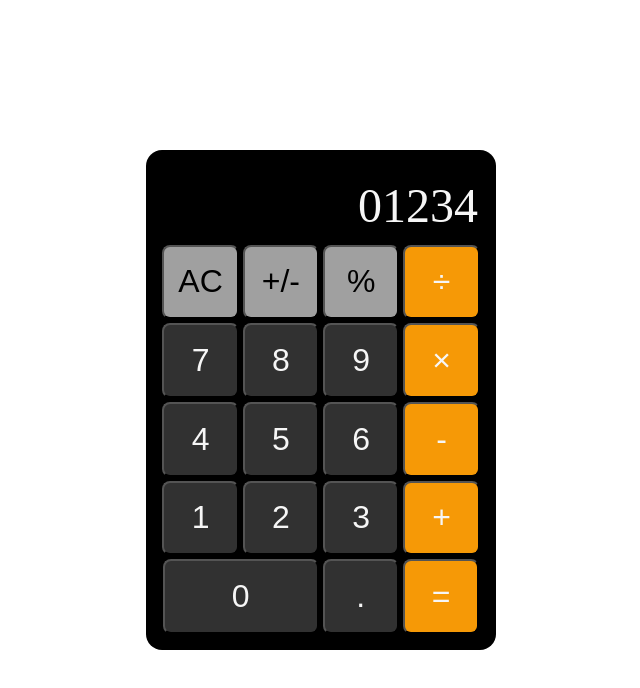
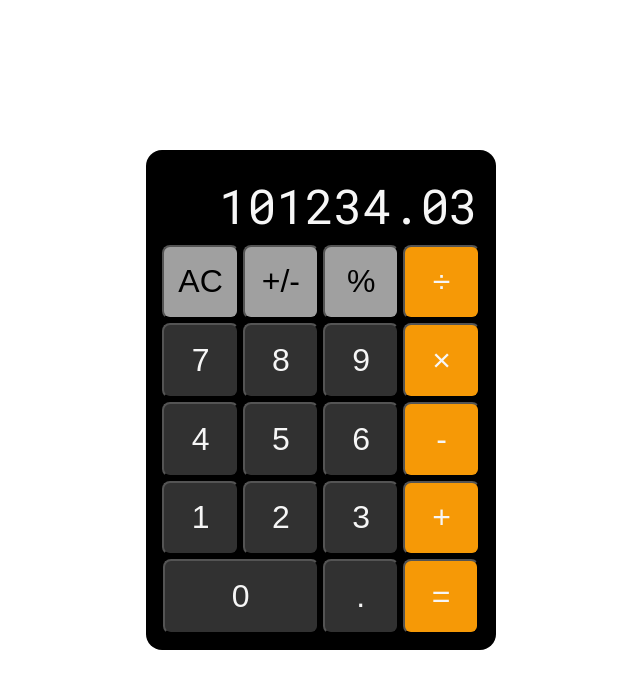
Before and after one commit to Edward-Rodriguez/calculator, a plain HTML site: page index.html in a window 1280 px wide. Shown: the whole page, without its empty margins (319-959 px from the left). Drawn offline with Linux system fonts and the light colour scheme.

Commit message:
Add google font for display

```diff
--- a/css/style.css
+++ b/css/style.css
@@ -1,3 +1,4 @@
+@import url('https://fonts.googleapis.com/css2?family=Roboto+Mono&display=swap');
 html {
   box-sizing: border-box;
   height: 100%;
@@ -41,6 +42,7 @@ body {
   display: flex;
   align-items: center;
   justify-content: flex-end;
+  font-family: 'Roboto Mono', monospace;
 }
 
 .buttons {
@@ -67,10 +69,6 @@ body {
   font-size: 32px;
 }
 
-button.zero {
-  width: 49%;
-}
-
 .clear,
 .sign,
 .percent {
@@ -80,6 +78,9 @@ button.zero {
 
 .operator {
   background-color: #f69906;
-  /* font-size: 40px; */
   color: #f6f6f6;
 }
+
+.zero {
+  width: 49%;
+}
--- a/index.html
+++ b/index.html
@@ -10,7 +10,7 @@
   <body>
     <div class="page-container">
       <div class="calculator">
-        <div class="display">01234</div>
+        <div class="display">101234.03</div>
         <div class="buttons">
           <button class="clear">AC</button>
           <button class="sign">+/-</button>
```
